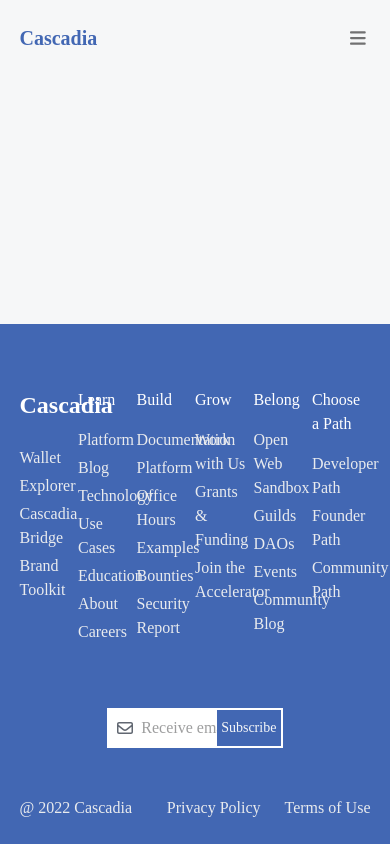
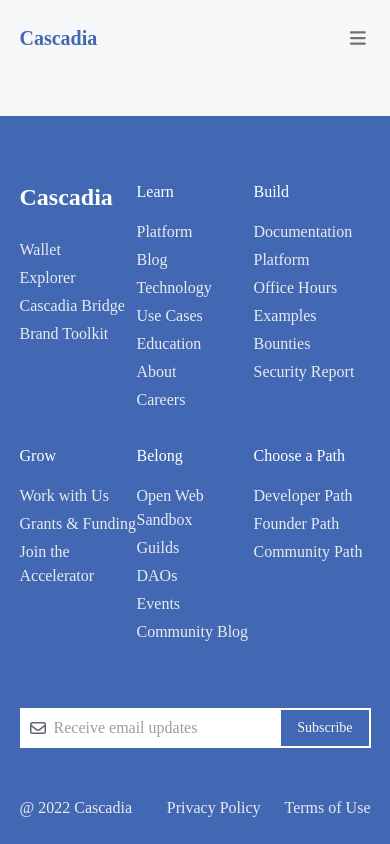
Before and after one commit to CascadiaFoundation/public_website, a React (Create React App) app: page / in a window 390 px wide. Built offline with nearby package versions, Linux system fonts and the light colour scheme.

Commit message:
fix:footer-mobile-responsive

```diff
--- a/src/layouts/Footer.tsx
+++ b/src/layouts/Footer.tsx
@@ -7,8 +7,8 @@
 
   return (
     <div className="px-[5%] bg-primary">
-      <div className="grid grid-cols-6 my-16">
-        <div>
+      <div className="grid grid-cols-6 my-16 gap-y-8 lg:gap-y-0">
+        <div className="col-span-2 lg:col-span-1">
           <Typography color="white" variant="h2" className="pb-6">Cascadia</Typography>
           <div className="flex flex-col gap-1">
             <Link to="#" className="text-grey-light hover:text-white">
@@ -25,7 +25,7 @@
             </Link>
           </div>
         </div>
-        <div>
+        <div className="col-span-2 lg:col-span-1">
           <Typography color="white" variant="h4" className="pb-4">Learn</Typography>
           <div className="flex flex-col gap-1">
             <Link to="#" className="text-grey-light hover:text-white">
@@ -51,7 +51,7 @@
             </Link>
           </div>
         </div>
-        <div>
+        <div className="col-span-2 lg:col-span-1">
           <Typography color="white" variant="h4" className="pb-4">Build</Typography>
           <div className="flex flex-col gap-1">
             <Link to="#" className="text-grey-light hover:text-white">
@@ -74,7 +74,7 @@
             </Link>
           </div>
         </div>
-        <div>
+        <div className="col-span-2 lg:col-span-1">
           <Typography color="white" variant="h4" className="pb-4">Grow</Typography>
           <div className="flex flex-col gap-1">
             <Link to="#" className="text-grey-light hover:text-white">
@@ -88,7 +88,7 @@
             </Link>
           </div>
         </div>
-        <div>
+        <div className="col-span-2 lg:col-span-1">
           <Typography color="white" variant="h4" className="pb-4">Belong</Typography>
           <div className="flex flex-col gap-1">
             <Link to="#" className="text-grey-light hover:text-white">
@@ -108,7 +108,7 @@
             </Link>
           </div>
         </div>
-        <div>
+        <div className="col-span-2 lg:col-span-1">
           <Typography color="white" variant="h4" className="pb-4">Choose a Path</Typography>
           <div className="flex flex-col gap-1">
             <Link to="#" className="text-grey-light hover:text-white">
@@ -124,7 +124,7 @@
         </div>
       </div>
 
-      <div className="flex items-center bg-white w-1/2 p-[2px] mx-auto mb-6">
+      <div className="flex items-center bg-white w-full md:w-1/2 p-[2px] mx-auto mb-6">
         <FontAwesomeIcon icon={faEnvelope} className="text-grey-dark p-2" />
         <InputBase placeholder="Receive email updates" className="flex-auto"/>
         <Button variant="contained">Subscribe</Button>
```
